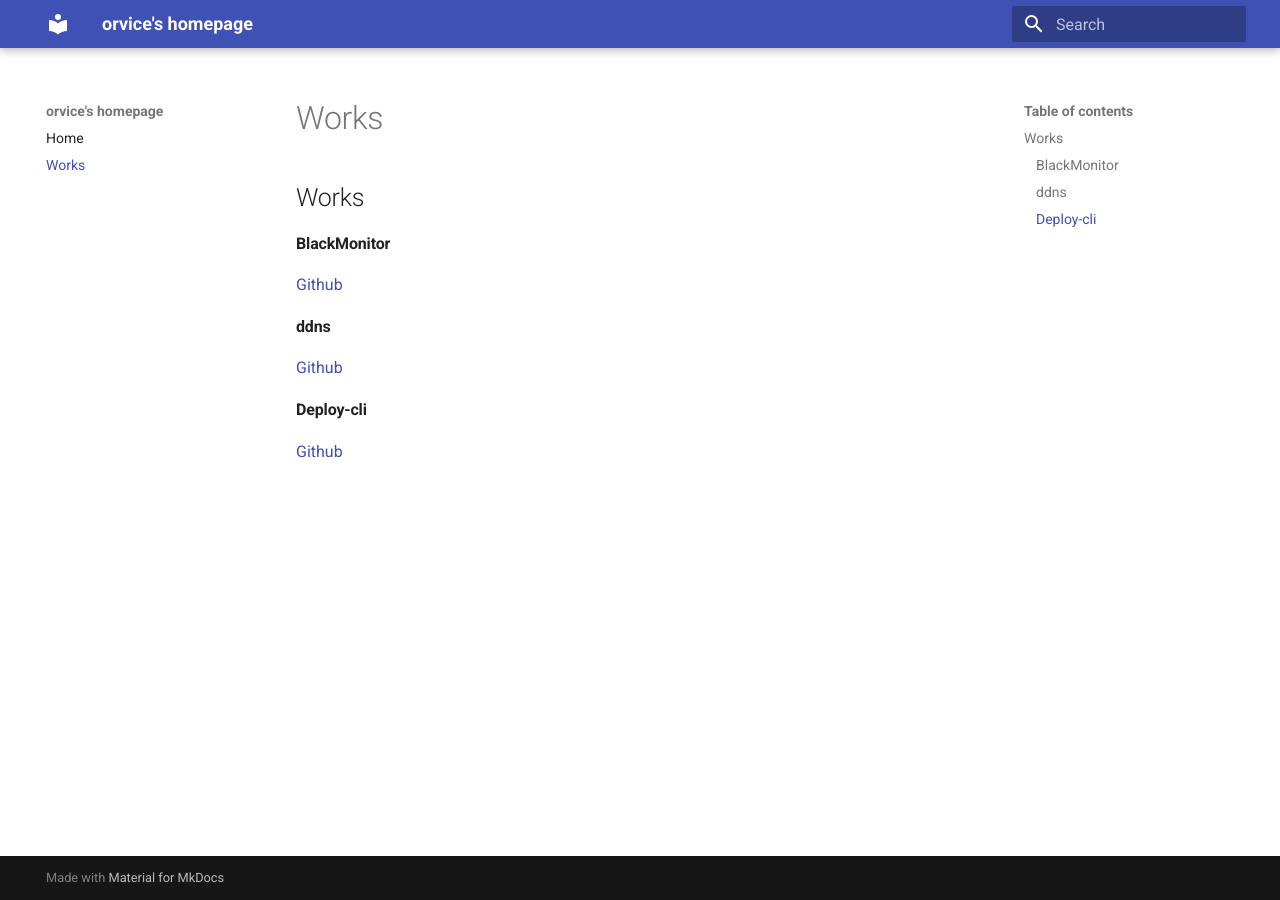
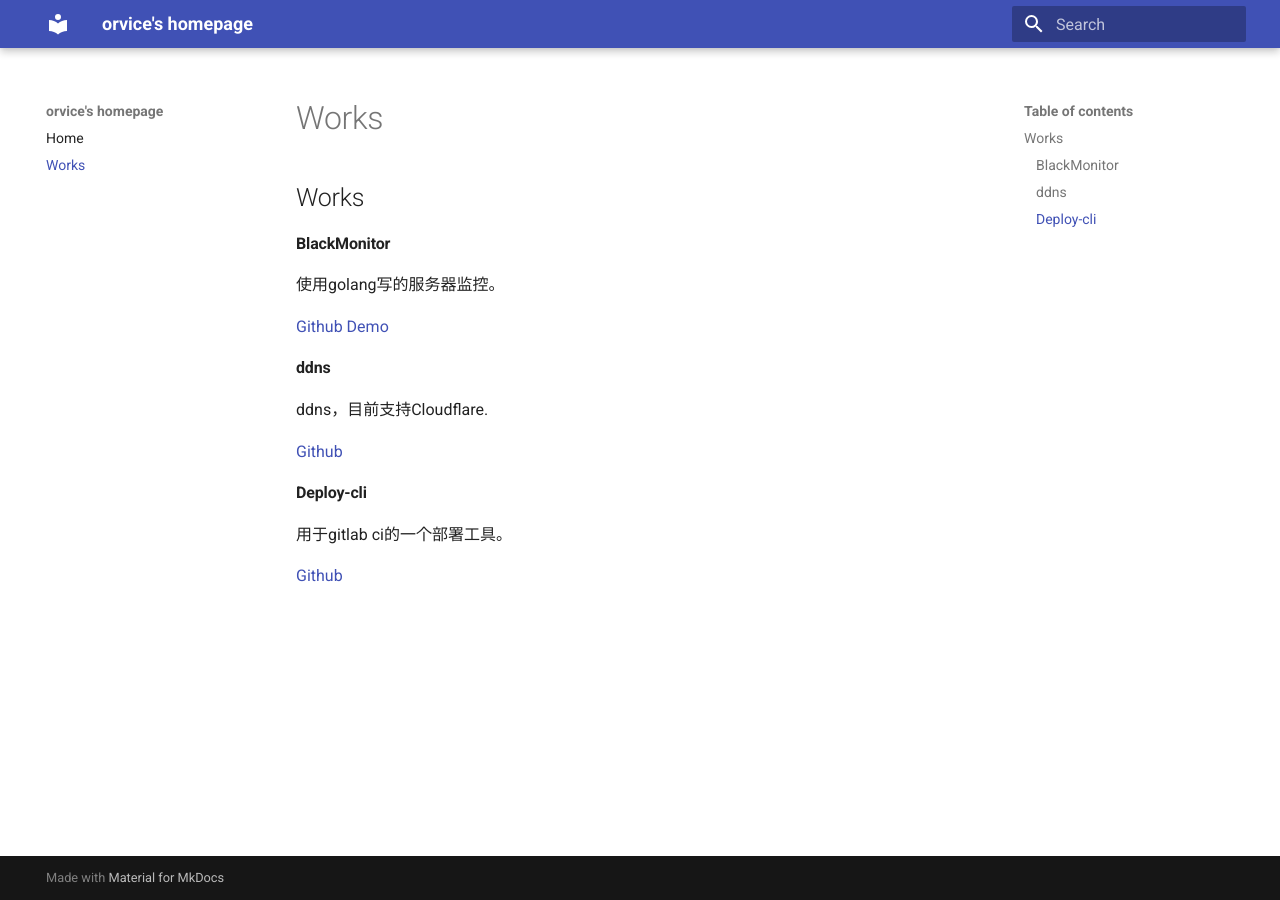
Before and after one commit to orvice/homepage, an MkDocs documentation site: the page built from docs/works.md, in a window 1280 px wide. Built offline with MkDocs 1.6.1 and Material for MkDocs 9.7.7, drawn with Linux system fonts in a browser that asks for light colours; old or Windows-style settings are respelled for this version of MkDocs.

Commit message:
Update works.md

```diff
--- a/docs/works.md
+++ b/docs/works.md
@@ -3,13 +3,19 @@
 
 #### BlackMonitor
 
-[Github](https://blackcat.orx.me)
+使用golang写的服务器监控。
+
+[Github](https://blackcat.orx.me) [Demo](https://monitor.loxcloud.com)
 
 #### ddns
+
+ddns，目前支持Cloudflare.
 
 [Github](https://github.com/orvice/ddns)
 
 
 #### Deploy-cli
 
+用于gitlab ci的一个部署工具。
+
 [Github](https://github.com/weeon/deploy-cli)
```
